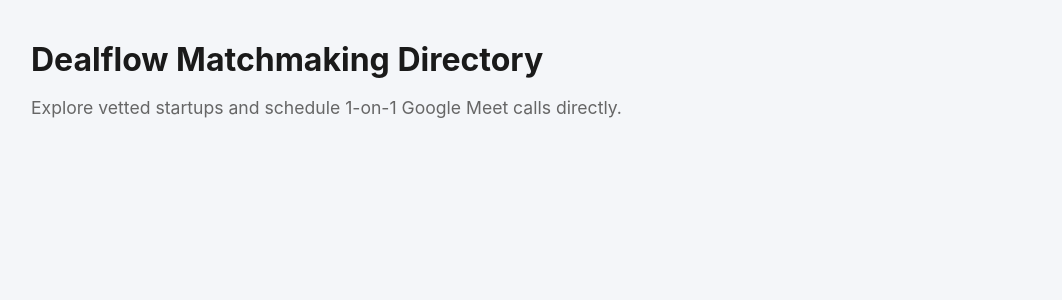
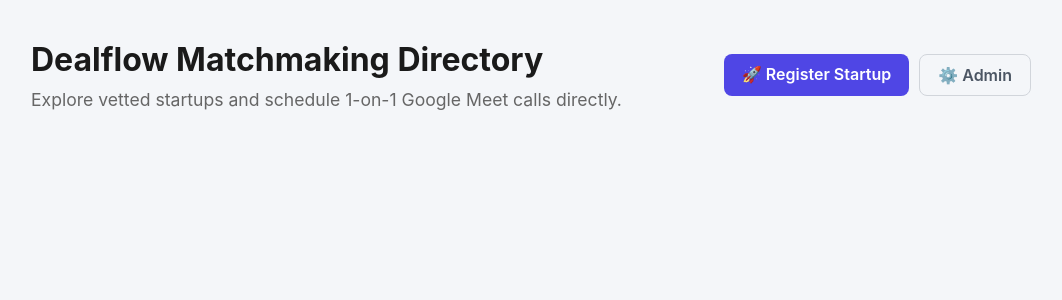
Before and after one commit to dincece10-max/matchmaking-app, a Flask app: page / in a window 1280 px wide. Shown: the top 300 px of the page, without its empty margins (109-1171 px from the left). Run offline with Flask 3, Linux system fonts and the light colour scheme; data that the repository does not hold is empty.

Commit message:
Update index.html with nav buttons

```diff
--- a/templates/index.html
+++ b/templates/index.html
@@ -17,6 +17,11 @@
         }
         header {
             margin-bottom: 30px;
+            display: flex;
+            justify-content: space-between;
+            align-items: center;
+            flex-wrap: wrap;
+            gap: 15px;
         }
         h1 {
             margin: 0 0 10px 0;
@@ -25,6 +30,37 @@
         p {
             color: rgb(102, 102, 102);
             font-size: 1.1em;
+            margin: 0;
+        }
+        .nav-buttons {
+            display: flex;
+            gap: 10px;
+        }
+        .btn-register {
+            background-color: rgb(79, 70, 229);
+            color: #ffffff;
+            padding: 10px 18px;
+            text-decoration: none;
+            border-radius: 8px;
+            font-weight: 600;
+            display: inline-block;
+            transition: background 0.2s ease;
+        }
+        .btn-register:hover {
+            background-color: rgb(67, 56, 202);
+        }
+        .btn-admin {
+            background-color: transparent;
+            color: rgb(75, 85, 99);
+            border: 1px solid rgb(209, 213, 219);
+            padding: 10px 18px;
+            text-decoration: none;
+            border-radius: 8px;
+            font-weight: 600;
+            display: inline-block;
+        }
+        .btn-admin:hover {
+            background-color: rgb(229, 231, 235);
         }
         .grid {
             display: grid;
@@ -118,8 +154,14 @@
 
 <div class="container">
     <header>
-        <h1>Dealflow Matchmaking Directory</h1>
-        <p>Explore vetted startups and schedule 1-on-1 Google Meet calls directly.</p>
+        <div>
+            <h1>Dealflow Matchmaking Directory</h1>
+            <p>Explore vetted startups and schedule 1-on-1 Google Meet calls directly.</p>
+        </div>
+        <div class="nav-buttons">
+            <a href="/register" class="btn-register">🚀 Register Startup</a>
+            <a href="/admin" class="btn-admin">⚙️ Admin</a>
+        </div>
     </header>
 
     <div class="grid">
```
